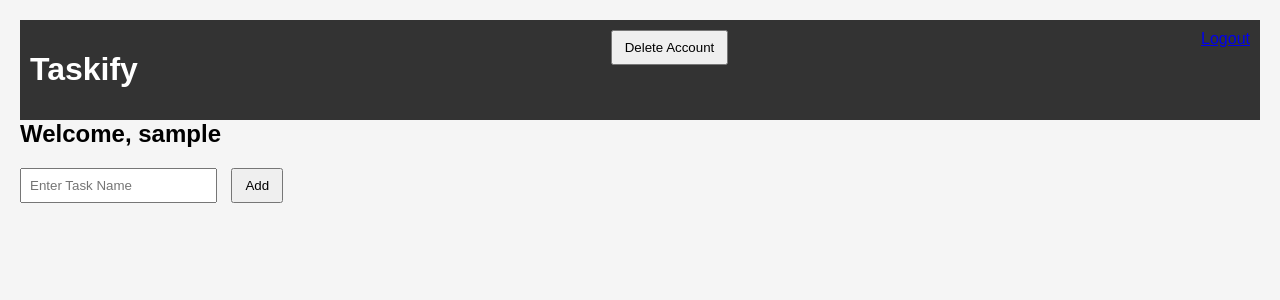
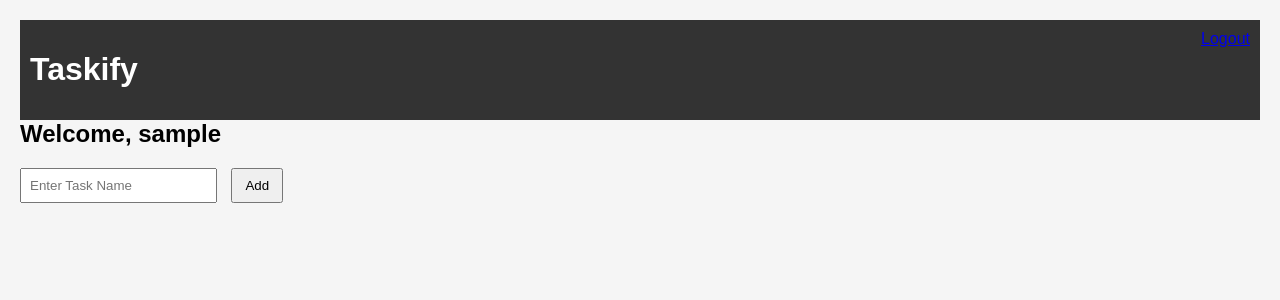
Before and after one commit to Pratheeba17-pc/taskify, a Flask app: page / in a window 1280 px wide. Shown: the top 300 px of the page. Run offline with Flask 3, Linux system fonts and the light colour scheme; the visitor is signed in with stand-in values (Sample User, id 1); data that the repository does not hold is empty.

Commit message:
old code

```diff
--- a/app.py
+++ b/app.py
@@ -109,28 +109,6 @@ def completed(task_id):
         })
     return jsonify({"success":False}),403
 
-# 🔴 NEW ROUTE - Delete User Account
-@app.route('/delete_account', methods=['POST'])
-def delete_account():
-    if 'user_id' not in session:
-        flash("You must be logged in to delete your account","error")
-        return redirect(url_for('login'))
-
-    user_id = session['user_id']
-    conn = db_connection()
-    cur = conn.cursor()
-
-    # delete tasks first (if foreign key constraints not set to cascade)
-    cur.execute("DELETE FROM tasks WHERE user_id=%s", (user_id,))
-    # delete user
-    cur.execute("DELETE FROM users WHERE id=%s", (user_id,))
-    conn.commit()
-    cur.close()
-    conn.close()
-
-    session.clear()
-    flash("Your account and all tasks have been deleted successfully.","success")
-    return redirect(url_for('login'))
 
 if __name__ == '__main__':
     app.run(debug=True)
--- a/templates/base.html
+++ b/templates/base.html
@@ -11,11 +11,7 @@
     <header>
         <h1>Taskify</h1>
         {% if session.get('user_id') %}
-            <form action="{{ url_for('delete_account') }}" method="POST" style="display:inline;">
-                <button type="submit" onclick="return confirm('Are you sure you want to delete your account? This cannot be undone.')">
-                    Delete Account
-                </button>
-            </form>
+
             <a href="{{url_for('logout')}}">Logout</a>
         {% endif %}
     </header>
```
